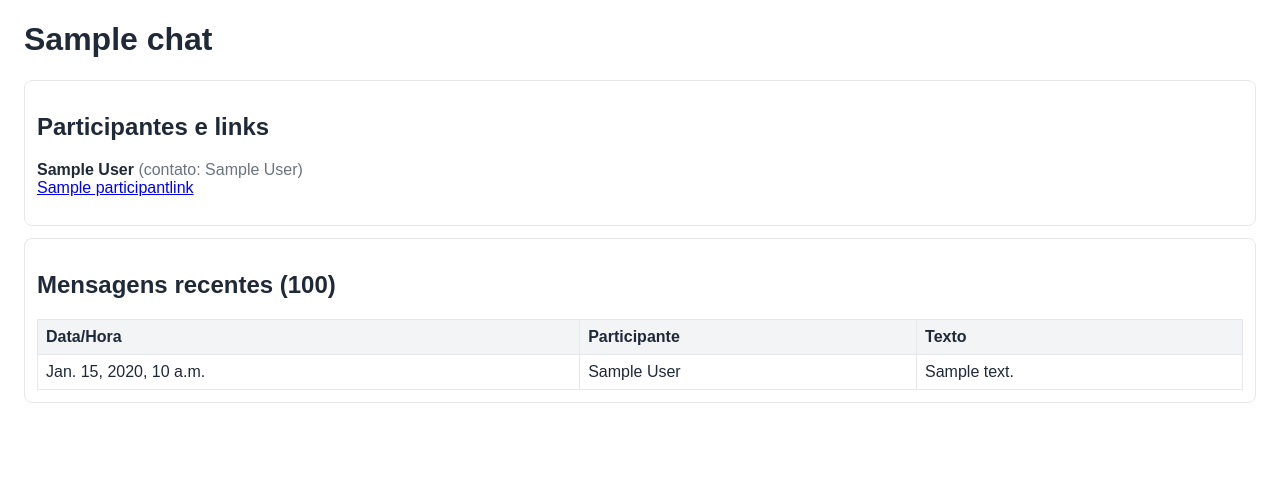
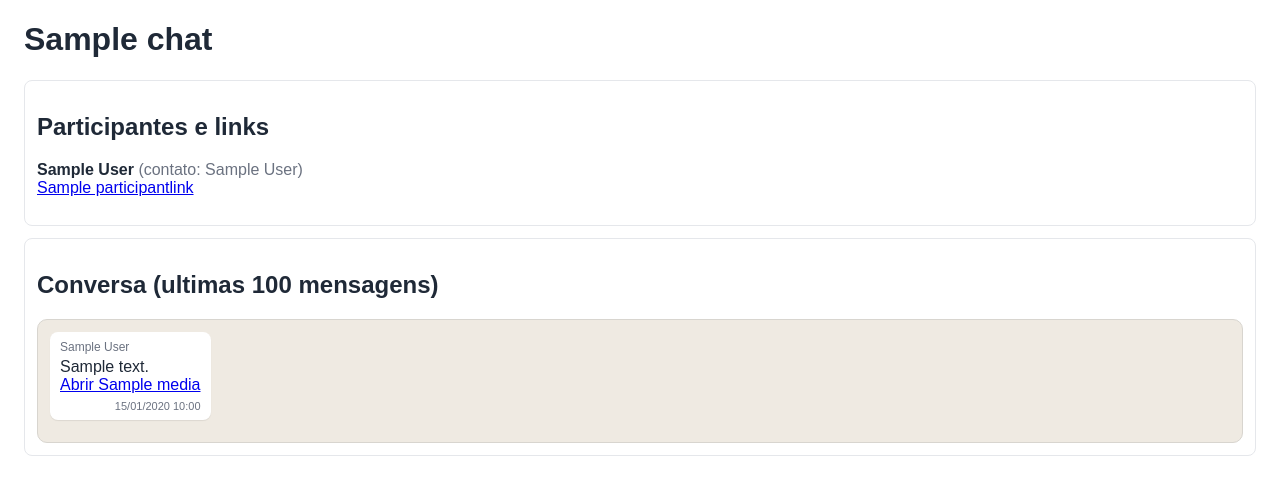
Before and after one commit to leonardofandrade/zapia-cursor, a Django app: template imports/templates/imports/chat_detail.html in a window 1280 px wide. Shown: the part 42-537 px from the top of the page. Run offline with Django 5.2, Linux system fonts and the light colour scheme; tables that the repository leaves empty hold one stand-in row (values such as "Sample post"); the template is opened without the code that fills it: values that come from a table or form of the project are taken from there, most other values are stand-ins (such as "Sample title", 1, 10 or a date in 2020); data that the repository does not hold is empty.

Commit message:
feat: add media asset content endpoint and enhance chat detail display
Introduced a new endpoint for serving media asset content, allowing retrieval of media files associated with messages. Updated the chat detail template to display messages in a more structured format, including support for media previews. Enhanced the styling of message bubbles and added tests to ensure the media endpoint functions correctly.

```diff
--- a/imports/templates/imports/base.html
+++ b/imports/templates/imports/base.html
@@ -15,6 +15,15 @@
         .card { border: 1px solid #e5e7eb; border-radius: 8px; padding: 12px; margin-bottom: 12px; }
         .stats { display: flex; gap: 10px; flex-wrap: wrap; }
         .stat { border: 1px solid #d1d5db; border-radius: 6px; padding: 10px; min-width: 140px; }
+        .chat-shell { background: #efeae2; border: 1px solid #d8d5cf; border-radius: 10px; padding: 12px; }
+        .message-row { display: flex; margin-bottom: 10px; }
+        .message-row.system { justify-content: center; }
+        .bubble { background: #ffffff; border-radius: 8px; padding: 8px 10px; max-width: 76%; box-shadow: 0 1px 1px rgba(0, 0, 0, 0.08); }
+        .bubble.system { background: #fff7c2; max-width: 90%; }
+        .bubble-header { font-size: 12px; color: #6b7280; margin-bottom: 4px; }
+        .bubble-media img, .bubble-media video { max-width: 260px; max-height: 260px; border-radius: 6px; display: block; margin-top: 6px; }
+        .bubble-media audio { margin-top: 6px; display: block; }
+        .bubble-meta { margin-top: 6px; font-size: 11px; color: #6b7280; text-align: right; }
     </style>
 </head>
 <body>
--- a/imports/templates/imports/chat_detail.html
+++ b/imports/templates/imports/chat_detail.html
@@ -30,26 +30,53 @@
 </div>
 
 <div class="card">
-    <h2>Mensagens recentes (100)</h2>
+    <h2>Conversa (ultimas 100 mensagens)</h2>
     {% if recent_messages %}
-    <table>
-        <thead>
-            <tr>
-                <th>Data/Hora</th>
-                <th>Participante</th>
-                <th>Texto</th>
-            </tr>
-        </thead>
-        <tbody>
-            {% for message in recent_messages %}
-            <tr>
-                <td>{{ message.timestamp }}</td>
-                <td>{% if message.participant %}{{ message.participant.display_name }}{% else %}Sistema{% endif %}</td>
-                <td>{{ message.text|default:"-" }}</td>
-            </tr>
-            {% endfor %}
-        </tbody>
-    </table>
+    <div class="chat-shell">
+        {% for message in recent_messages %}
+        <div class="message-row {% if message.is_system %}system{% endif %}">
+            <div class="bubble {% if message.is_system %}system{% endif %}">
+                {% if not message.is_system %}
+                <div class="bubble-header">
+                    {% if message.participant %}{{ message.participant.display_name }}{% else %}Sistema{% endif %}
+                </div>
+                {% endif %}
+
+                {% if message.text and message.text != "<Media omitted>" %}
+                <div>{{ message.text|linebreaksbr }}</div>
+                {% endif %}
+
+                <div class="bubble-media">
+                    {% if message.media_assets.all %}
+                        {% for media in message.media_assets.all %}
+                            {% if media.mime|slice:":6" == "image/" %}
+                                <img src="{% url 'imports:media_asset_content' media.id %}" alt="{{ media.original_name }}" />
+                            {% elif media.mime|slice:":6" == "video/" %}
+                                <video controls>
+                                    <source src="{% url 'imports:media_asset_content' media.id %}" type="{{ media.mime }}">
+                                    Seu navegador nao suporta video.
+                                </video>
+                            {% elif media.mime|slice:":6" == "audio/" %}
+                                <audio controls>
+                                    <source src="{% url 'imports:media_asset_content' media.id %}" type="{{ media.mime }}">
+                                    Seu navegador nao suporta audio.
+                                </audio>
+                            {% else %}
+                                <a href="{% url 'imports:media_asset_content' media.id %}" target="_blank" rel="noreferrer">
+                                    Abrir {{ media.original_name }}
+                                </a>
+                            {% endif %}
+                        {% endfor %}
+                    {% elif "<Media omitted>" in message.media_refs %}
+                        <span class="muted">Midia mencionada, mas arquivo nao disponivel.</span>
+                    {% endif %}
+                </div>
+
+                <div class="bubble-meta">{{ message.timestamp|date:"d/m/Y H:i" }}</div>
+            </div>
+        </div>
+        {% endfor %}
+    </div>
     {% else %}
     <p>Sem mensagens.</p>
     {% endif %}
--- a/imports/urls.py
+++ b/imports/urls.py
@@ -8,5 +8,6 @@ urlpatterns = [
     path("", views.home, name="home"),
     path("chats/", views.chat_list, name="chat_list"),
     path("chats/<int:chat_id>/", views.chat_detail, name="chat_detail"),
+    path("midia/<int:media_id>/", views.media_asset_content, name="media_asset_content"),
     path("contatos/", views.contact_lookup, name="contact_lookup"),
 ]
```
Also changed, not shown: imports/tests/test_web_media.py (added, +34 -0 lines), imports/views.py (+15 -1 lines).
